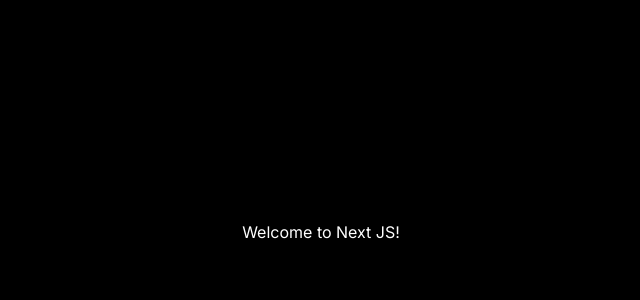
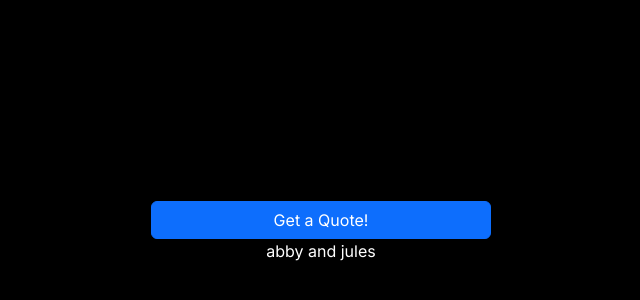
Before and after one commit to juliencain/AP-JS-Quote-Generator, a Next.js app: page / in a window 1280 px wide. Shown: the part 128-428 px from the top of the page, without its empty margins (319-959 px from the left). Built offline with nearby package versions, Linux system fonts and the light colour scheme.

Commit message:
added button working on connecting to API

```diff
--- a/jsconfig.json
+++ b/jsconfig.json
@@ -5,5 +5,5 @@
       "@/*": ["src/*"]
     }
   },
-  "include": ["next-env.d.ts", "**/*.ts", "**/*.tsx"]
+  "include": ["next-env.d.js", "**/*.js", "**/*.jsx"]
 }
--- a/src/app/page.js
+++ b/src/app/page.js
@@ -1,4 +1,11 @@
+'use client';
+
+import { useEffect } from 'react';
+import { Button } from 'react-bootstrap';
+
 function Home() {
+  useEffect(() => {}, []);
+
   return (
     <div
       className="text-center d-flex flex-column justify-content-center align-content-center"
@@ -9,7 +16,8 @@
         margin: '0 auto',
       }}
     >
-      Welcome to Next JS!
+      <Button> Get a Quote!</Button>
+      abby and jules
     </div>
   );
 }
--- a/src/components/NavBar.js
+++ b/src/components/NavBar.js
@@ -6,7 +6,7 @@
 
 export default function NavBar() {
   return (
-    <Navbar collapseOnSelect expand="lg" bg="dark" variant="dark">
+    <Navbar collapseOnSelect expand="lg" bg="dark" variant="warning">
       <Container>
         <Link passHref href="/">
           <Navbar.Brand>CHANGE ME</Navbar.Brand>
```
